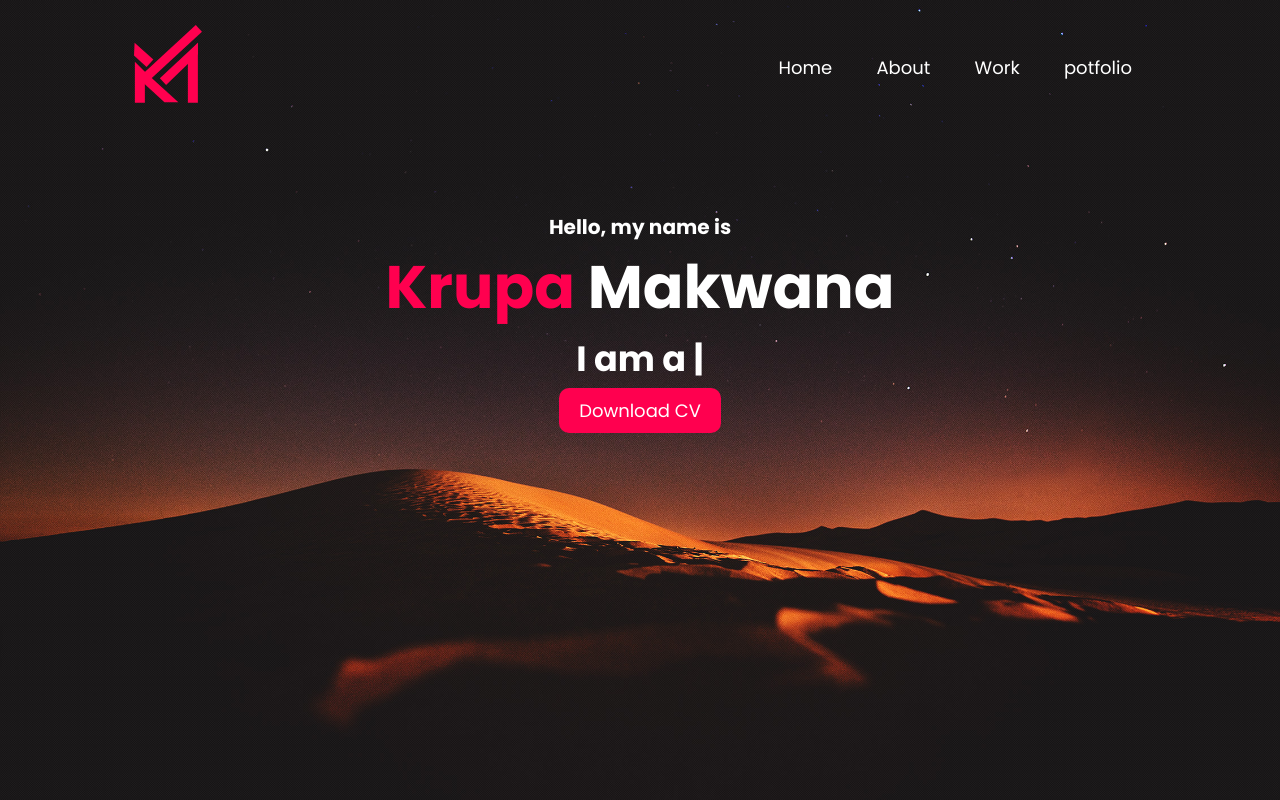
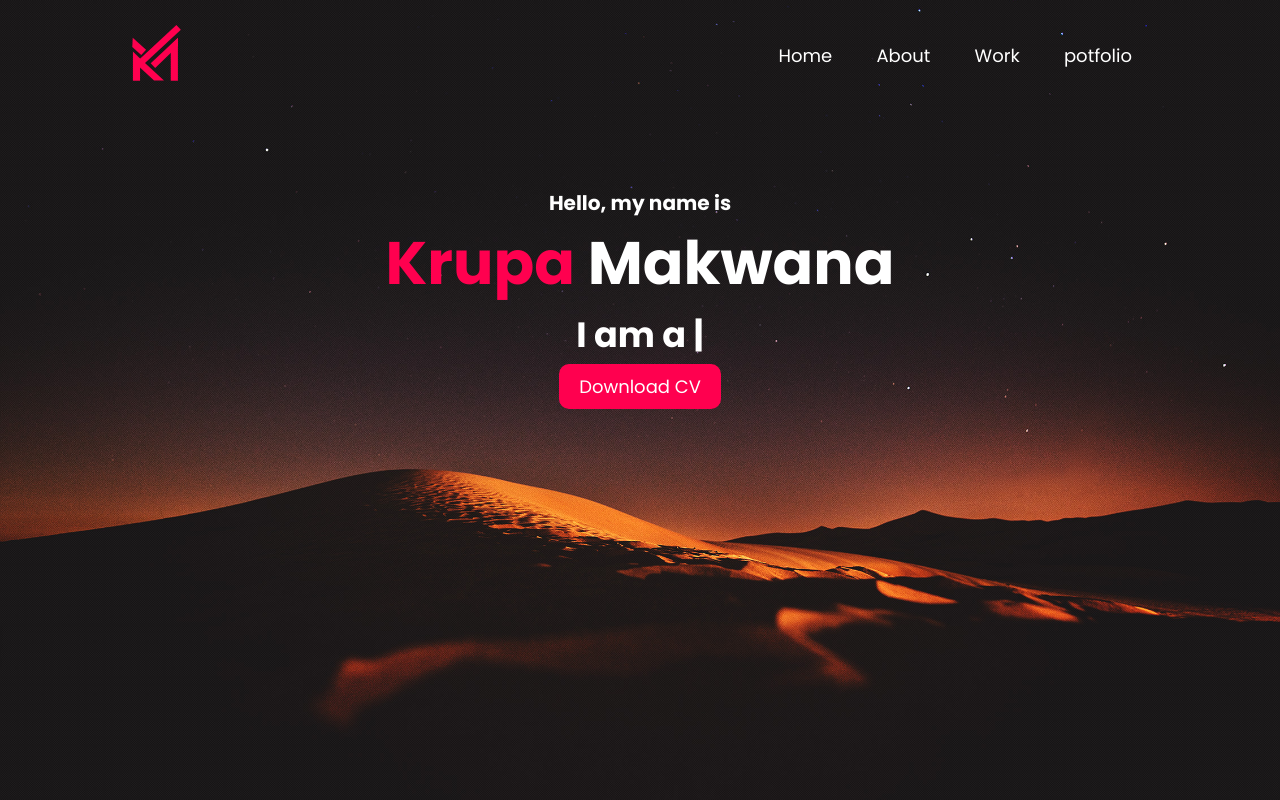
Before and after one commit to krupamakwana/krupamakwana.github.io, a plain HTML site: page index.html in a window 1280 px wide. Shown: the top 800 px of the page. Drawn offline with nearby package versions, Linux system fonts and the light colour scheme.

Commit message:
add logo css

```diff
--- a/style.css
+++ b/style.css
@@ -29,6 +29,7 @@ nav{
     flex-wrap: wrap;
 }
 .logo{
+    width: 55px;
     }
 nav ul li{
     display: inline-block;
```
